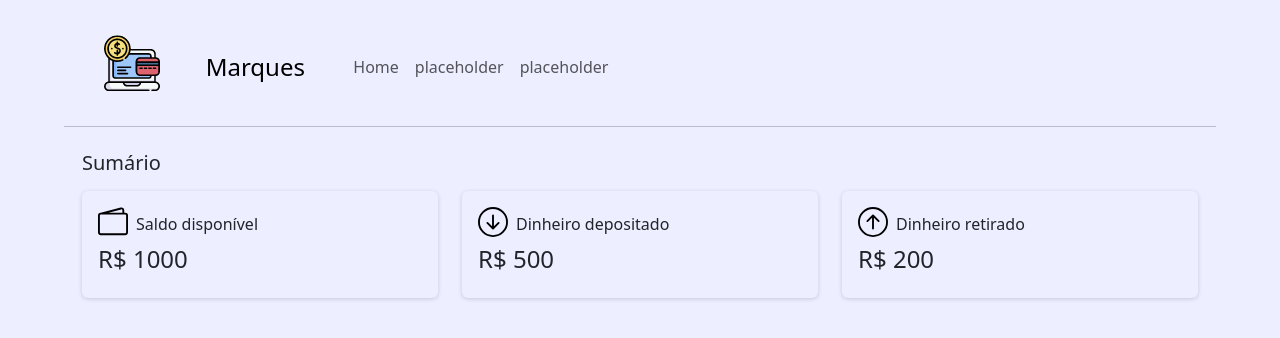
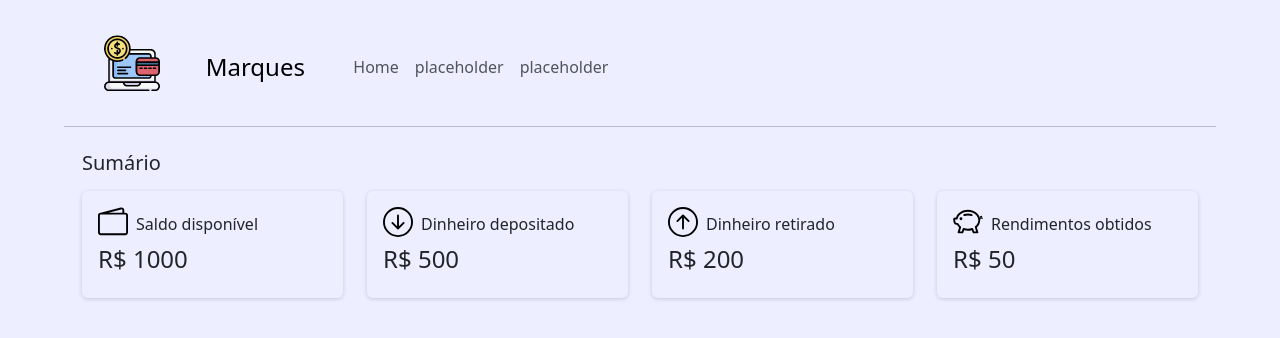
Before and after one commit to JoaoVMarques/marques-bank, a React (Vite) app: page /marques in a window 1280 px wide. Shown: the top 338 px of the page. Built offline with nearby package versions, Linux system fonts and the light colour scheme.

Commit message:
Melhorando detalhes no codigo e implementando painel de rendimentos obtidos

```diff
--- a/src/pages/homepage/components/summary/Summary.tsx
+++ b/src/pages/homepage/components/summary/Summary.tsx
@@ -1,6 +1,8 @@
-import { Col, Container, Row } from 'react-bootstrap';
+import { Container, Row } from 'react-bootstrap';
 import SummaryPanel from './SummaryPanel.tsx';
-import { totalMoney, deposit, withdrawn } from './panels.ts';
+import {
+  totalMoney, deposit, withdrawn, earnedMoney,
+} from './panels.ts';
 
 function Summary() {
   return (
@@ -9,15 +11,10 @@ function Summary() {
         <h5 className='mb-3'>Sumário</h5>
       </Row>
       <Row>
-        <Col>
-          <SummaryPanel panel={totalMoney} />
-        </Col>
-        <Col>
-          <SummaryPanel panel={deposit} />
-        </Col>
-        <Col>
-          <SummaryPanel panel={withdrawn} />
-        </Col>
+        <SummaryPanel panel={totalMoney} />
+        <SummaryPanel panel={deposit} />
+        <SummaryPanel panel={withdrawn} />
+        <SummaryPanel panel={earnedMoney} />
       </Row>
     </Container>
   );
--- a/src/pages/homepage/components/summary/SummaryPanel.tsx
+++ b/src/pages/homepage/components/summary/SummaryPanel.tsx
@@ -5,6 +5,7 @@ function SummaryPanel(props: { panel: IPanel }) {
   const { panel } = props;
   const { icon } = panel;
   return (
+    <Col>
       <Container className='panelBorder p-3 rounded'>
         <Row>
           <Col>
@@ -18,6 +19,7 @@ function SummaryPanel(props: { panel: IPanel }) {
           </Col>
         </Row>
       </Container>
+    </Col>
   );
 }
 
--- a/src/pages/homepage/components/summary/panels.ts
+++ b/src/pages/homepage/components/summary/panels.ts
@@ -1,9 +1,9 @@
 /* eslint-disable import/prefer-default-export */
 import { IPanel } from '../../interfaces/summaryInterfaces.ts';
 import wallet from '../../../../imgs/svgs/wallet.svg';
-import coin from '../../../../imgs/svgs/coin.svg';
 import arrowDown from '../../../../imgs/svgs/arrow-down.svg';
 import arrowUp from '../../../../imgs/svgs/arrow-up.svg';
+import piggyBank from '../../../../imgs/svgs/piggy-bank.svg';
 
 export const totalMoney: IPanel = {
   icon: {
@@ -35,12 +35,12 @@ export const withdrawn: IPanel = {
   value: 200,
 };
 
-export const placeholder: IPanel = {
+export const earnedMoney: IPanel = {
   icon: {
-    src: coin,
+    src: piggyBank,
     size: 30,
-    alt: 'icone de moeda',
+    alt: 'cofrinho de dinheiro em formato de porquinho',
   },
-  title: 'Placeholder',
-  value: 0,
+  title: 'Rendimentos obtidos',
+  value: 50,
 };
```
Also changed, not shown: src/imgs/svgs/piggy-bank.svg (added). Lines whose indentation alone changed are shown as unchanged.
